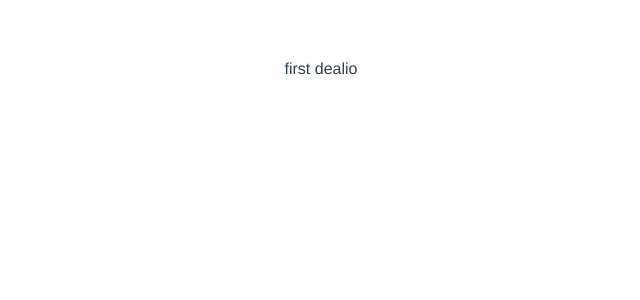
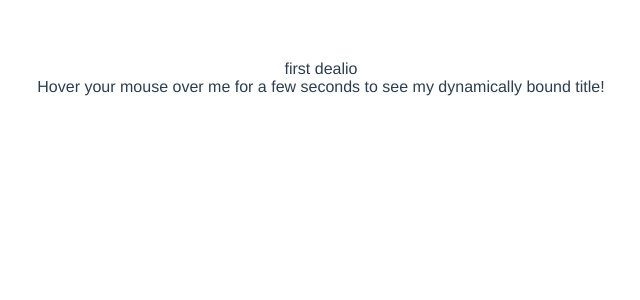
Before and after one commit to Thomas-Elder/tut.node.vue.introduction, a Vue app: page / in a window 1280 px wide. Shown: the top 300 px of the page, without its empty margins (319-959 px from the left). Built offline with nearby package versions, Linux system fonts and the light colour scheme.

Commit message:
Add binding.vue example

```diff
--- a/src/App.vue
+++ b/src/App.vue
@@ -1,16 +1,19 @@
 <template>
   <div id="app">
     <introduction/>
+    <binding/>
   </div>
 </template>
 
 <script>
 import introduction from './components/introduction'
+import binding from './components/binding'
 
 export default {
   name: 'App',
   components: {
-    introduction
+    introduction,
+    binding
   }
 }
 </script>
--- /dev/null
+++ b/src/components/binding.vue
@@ -0,0 +1,23 @@
+<template>
+<div>
+  <span v-bind:title="message">
+    Hover your mouse over me for a few seconds
+    to see my dynamically bound title!
+  </span>
+</div>
+</template>
+
+<script>
+export default {
+  name: 'binding',
+  data() {
+    return {
+      message: 'You loaded this page on' + new Date().toLocaleString()
+    }
+  }
+}
+</script>
+
+<style>
+
+</style>
```
